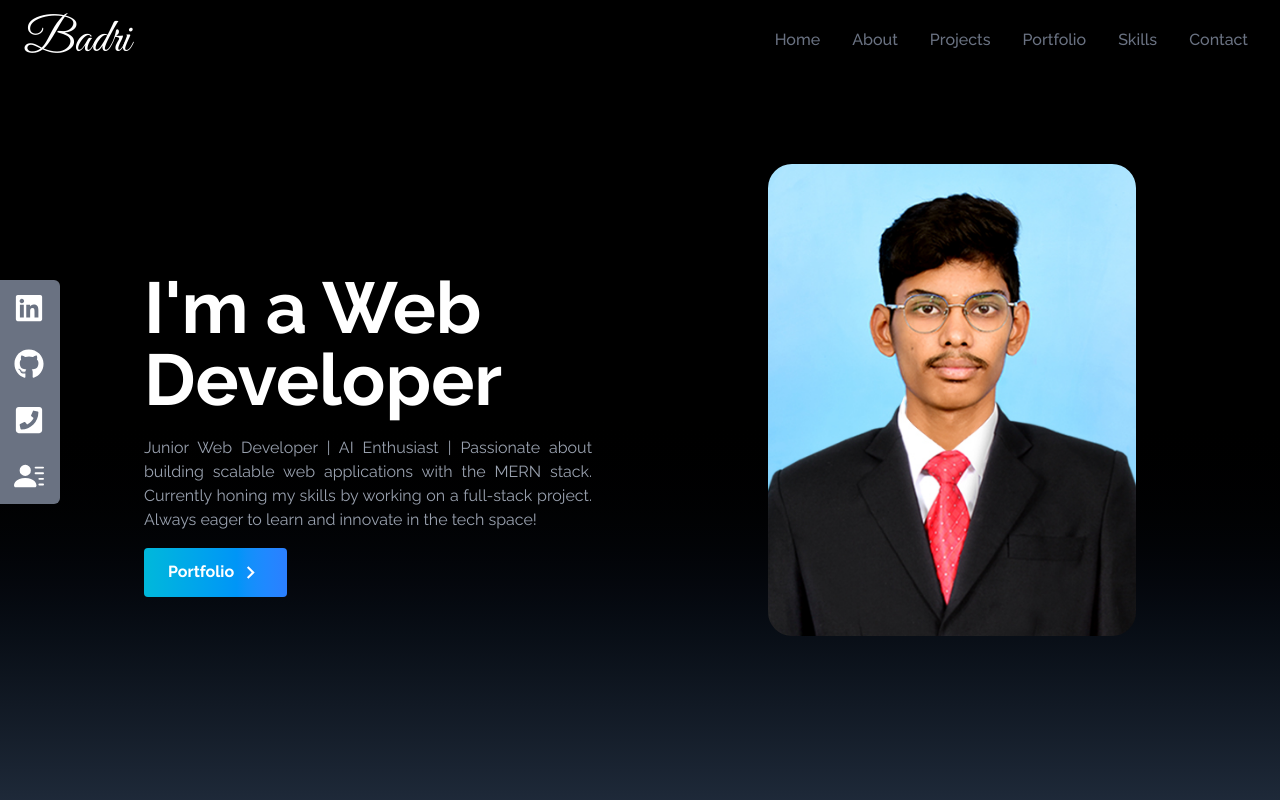
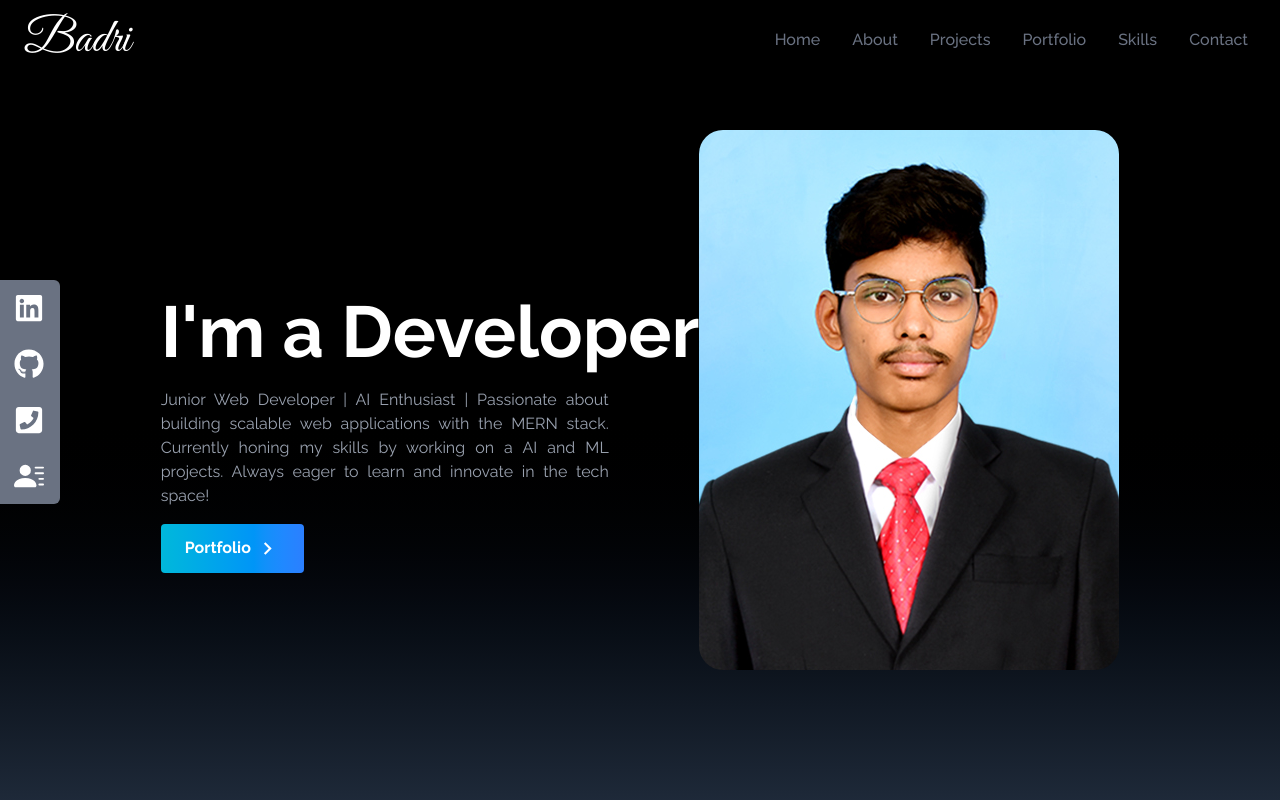
Before and after one commit to badri-2005/Personal-Portfolio, a React (Vite) app: page / in a window 1280 px wide. Shown: the top 800 px of the page. Built offline with nearby package versions, Linux system fonts and the light colour scheme.

Commit message:
update developer title and refine project description in Home component

```diff
--- a/src/components/Home.jsx
+++ b/src/components/Home.jsx
@@ -9,10 +9,10 @@ const Home = () => {
         <div className='max-w-screen-lg mx-auto flex flex-col items-center justify-center h-full px-4 md:flex-row'>
             <div className='flex flex-col justify-center h-full'>
                 <h2 className='text-4xl mt-20 sm:text-7xl font-bold text-white'>
-                    I'm a Web Developer
+                    I'm a Developer
                 </h2>
                 <p className=' text-gray-400 max-w-md my-1 mt-5 text-justify'>
-                Junior Web Developer | AI Enthusiast | Passionate about building scalable web applications with the MERN stack. Currently honing my skills by working on a full-stack project. Always eager to learn and innovate in the tech space!                </p>
+                Junior Web Developer | AI Enthusiast | Passionate about building scalable web applications with the MERN stack. Currently honing my skills by working on a AI and ML projects. Always eager to learn and innovate in the tech space!                </p>
 
                 <div className='flex  justify-center sm:justify-start md:justify-start lg:justify-start'>
                     {/* group - used to group elements together for styling purposes */}
```
